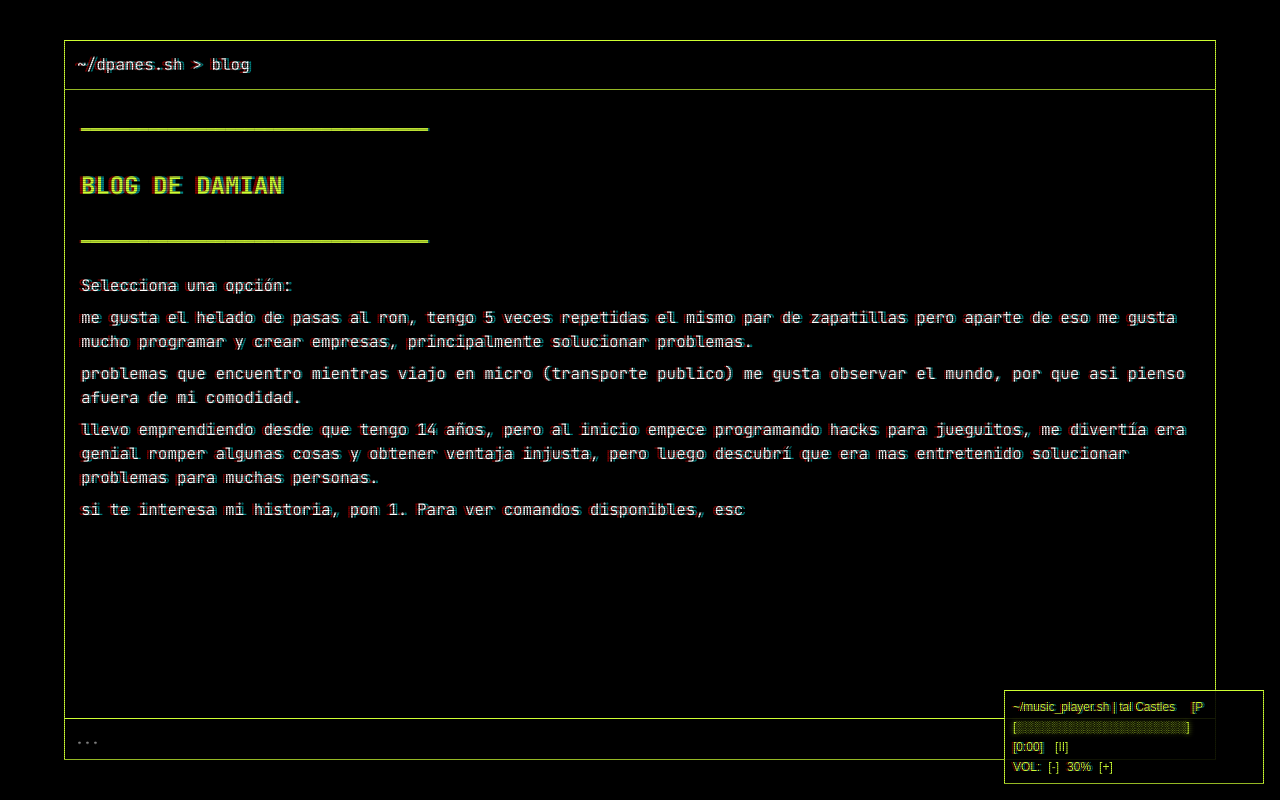
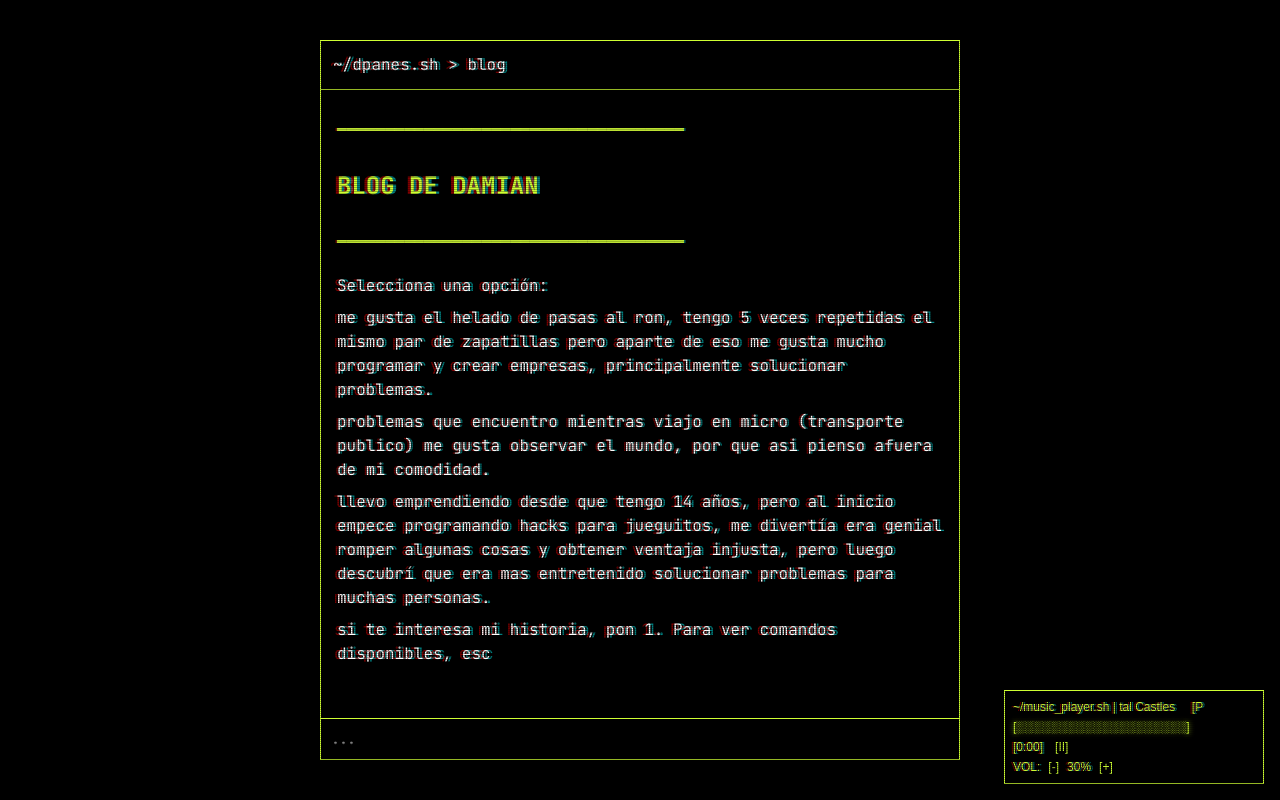
Before and after one commit to damkandev/damkan, a Next.js app: page /blog/1 in a window 1280 px wide. Built offline with nearby package versions, Linux system fonts and the light colour scheme.

Commit message:
style: Adjust terminal width on small screens from `sm:w-[90vw]` to `sm:w-2/4` when the blog is open.

```diff
--- a/src/components/TerminalPage.jsx
+++ b/src/components/TerminalPage.jsx
@@ -179,12 +179,11 @@ export default function TerminalPage({ initialProgram = null, initialArgs = [] }
                 initialProgram={initialProgram}
                 initialArgs={initialArgs}
                 className={isBlogOpen
-                    ? "fixed inset-0 m-auto w-[95vw] h-[90vh] sm:w-[90vw] sm:h-[90vh] z-50 bg-black/90 backdrop-blur-md shadow-2xl"
+                    ? "fixed inset-0 m-auto w-[95vw] h-[90vh] sm:w-2/4 sm:h-[90vh] z-50 bg-black/90 backdrop-blur-md shadow-2xl"
                     : "w-full max-w-2xl sm:max-w-3xl shadow-lg relative"
                 }
                 contentClassName={isBlogOpen ? "flex-1" : "h-[60vh] sm:h-120"}
             />
         </div>
     );
-
 }
```
